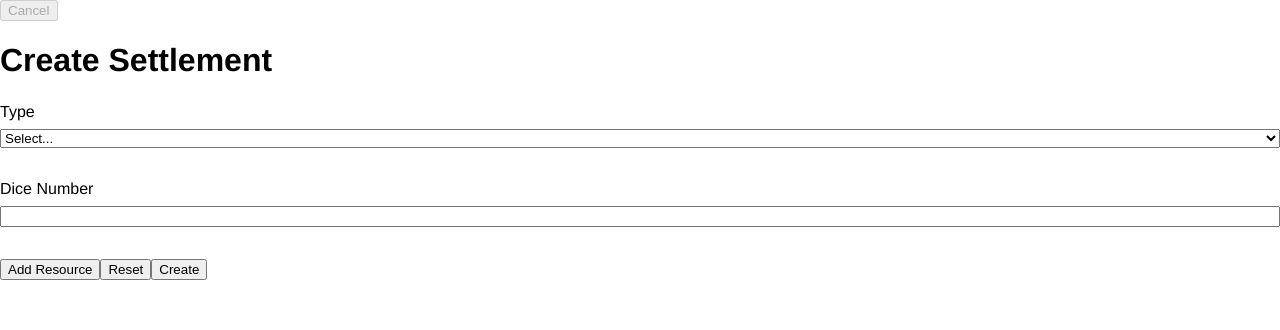
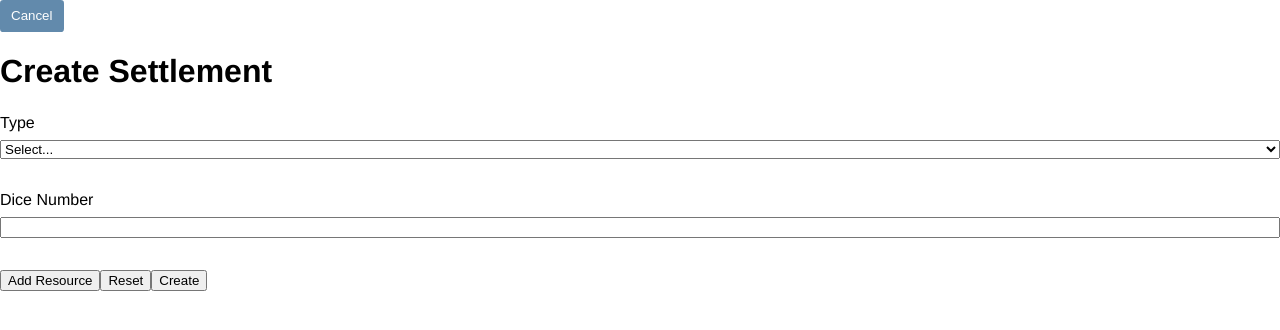
Before and after one commit to mpalmr/catan-helper, a Vue app: page / in a window 1280 px wide. Shown: the top 330 px of the page. Built offline with nearby package versions, Linux system fonts and the light colour scheme.

Commit message:
fix sfcs

```diff
--- a/src/App.vue
+++ b/src/App.vue
@@ -6,11 +6,11 @@
 			</li>
 		</ul>
 
-		<button @click="toggleCreateSettlement" :disabled="!hasMinimumSettlements">
+		<Button @click="toggleCreateSettlement" :disabled="!hasMinimumSettlements">
 			{{ createSettlementButtonText }}
-		</button>
+		</Button>
 
-		<create-settlement v-if="isCreatingSettlement" :createSettlement="createSettlement" />
+		<CreateSettlement v-if="isCreatingSettlement" :createSettlement="createSettlement" />
 	</div>
 </template>
 
@@ -18,6 +18,7 @@
 <script>
 import Settlement from './components/Settlement.vue';
 import CreateSettlement from './components/CreateSettlement.vue';
+import Button from './components/Button.vue';
 
 export default {
 	name: 'app',
@@ -53,7 +54,7 @@ export default {
 		},
 	},
 
-	components: { Settlement, CreateSettlement },
+	components: { Settlement, CreateSettlement, Button },
 };
 </script>
 
--- /dev/null
+++ b/src/components/Button.vue
@@ -0,0 +1,59 @@
+<template>
+	<button :class="theme" :disabled="disabled">
+		<slot />
+	</button>
+</template>
+
+
+<script>
+export default {
+	props: {
+		disabled: {
+			type: Boolean,
+			default: false,
+		},
+		theme: {
+			type: String,
+			default: 'default',
+		},
+	},
+};
+</script>
+
+
+<style lang="scss" scoped>
+@import "../sass/colors";
+
+@mixin bg($color) {
+	background-color: $color;
+	&:hover {
+		background-color: lighten($color, 7.5%);
+	}
+	&:disabled {
+		background-color: darken($color, 7.5%);
+		opacity: .8;
+	}
+}
+
+button {
+	@include bg(steelblue);
+	display: inline-block;
+	vertical-align: middle;
+	padding: .375em .75em;
+	border: 1px solid transparent;
+	border-radius: .25em;
+	line-height: 1.5;
+	text-align: center;
+	white-space: nowrap;
+	color: $color-text-light;
+	user-select: none;
+	transition: opacity .15s linear,
+		background-color .15s linear;
+	&:not(:disabled) {
+		cursor: pointer;
+	}
+	&.success {
+		@include bg($color-success);
+	}
+}
+</style>
--- a/src/components/CreateSettlement.vue
+++ b/src/components/CreateSettlement.vue
@@ -66,8 +66,6 @@ const defaultSettlement = () => ({
 });
 
 export default {
-	name: 'create-settlement',
-
 	props: {
 		createSettlement: { type: Function, required: true },
 	},
--- a/src/components/Resource.vue
+++ b/src/components/Resource.vue
@@ -12,8 +12,6 @@
 import * as images from '../assets/images/resources';
 
 export default {
-	name: 'resource',
-
 	props: {
 		type: { type: String, required: true },
 		diceNumber: { type: Number, required: true },
@@ -21,7 +19,6 @@ export default {
 
 	computed: {
 		imgSrc() {
-			console.log(this);
 			return images[this.type];
 		},
 	},
--- a/src/components/Settlement.vue
+++ b/src/components/Settlement.vue
@@ -8,7 +8,7 @@
 
 		<ul>
 			<li v-for="resource in resources" :key="resource.id">
-				<resource v-bind="resource" />
+				<Resource v-bind="resource" />
 			</li>
 		</ul>
 	</div>
@@ -21,8 +21,6 @@ import townImage from '../assets/images/town.png';
 import cityImage from '../assets/images/city.png';
 
 export default {
-	name: 'settlement',
-
 	props: {
 		id: { type: String, required: true },
 		resources: { type: Array, required: true },
--- a/src/sass/colors.scss
+++ b/src/sass/colors.scss
@@ -1,2 +1,4 @@
 $color-text-light: #fff;
 $color-error: red;
+
+$color-success: green;
```
